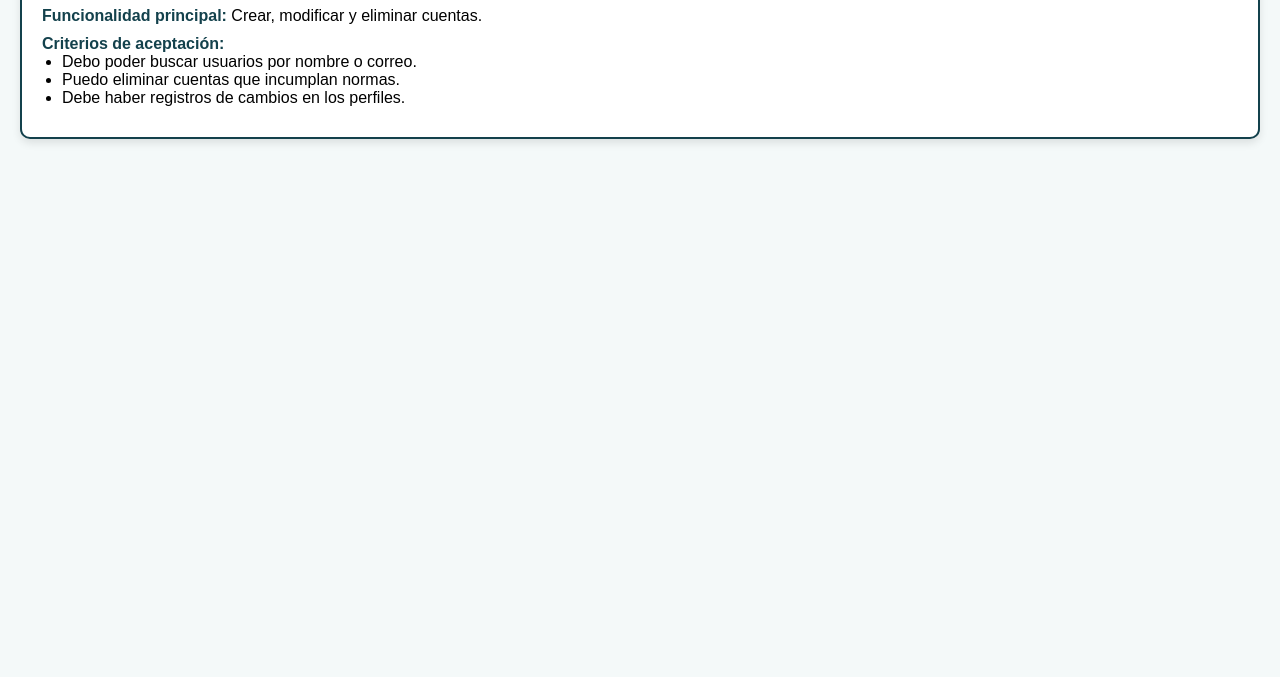
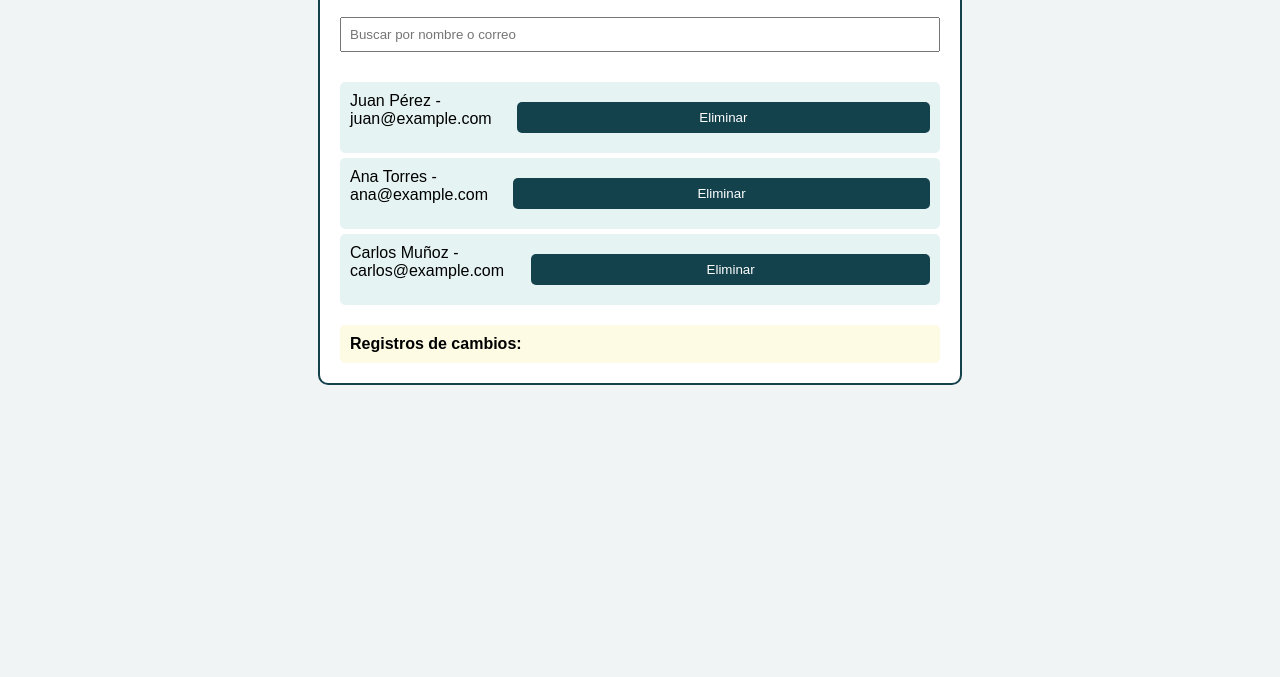
Before and after one commit to Mvaldiviasanchez/Solemne-2, a plain HTML site: page HU005_Ermo.html in a window 1280 px wide. Shown: the part 123-800 px from the top of the page. Drawn offline with Linux system fonts and the light colour scheme.

Commit message:
Update HU005_Ermo.html

```diff
--- a/HU005_Ermo.html
+++ b/HU005_Ermo.html
@@ -2,55 +2,114 @@
 <html lang="es">
 <head>
   <meta charset="UTF-8">
-  <title>HU005 - Administración de usuarios</title>
+  <title>HU005 - Administración de Usuarios</title>
   <style>
     body {
       font-family: Arial, sans-serif;
-      background-color: #f4f9f9;
-      margin: 20px;
+      background-color: #f0f4f5;
+      padding: 20px;
     }
 
-    .story {
-      background-color: #ffffff;
+    .container {
+      background: #fff;
       border: 2px solid #13414C;
       border-radius: 10px;
       padding: 20px;
-      box-shadow: 0 4px 8px rgba(0,0,0,0.1);
+      max-width: 600px;
+      margin: auto;
     }
 
     h1 {
-      color: #13414C;
       text-align: center;
-    }
-
-    .section {
-      margin-bottom: 10px;
-    }
-
-    .section strong {
       color: #13414C;
     }
 
-    ul {
-      margin: 0;
-      padding-left: 20px;
+    input, button {
+      margin: 10px 0;
+      padding: 8px;
+      width: 100%;
+      box-sizing: border-box;
+    }
+
+    button {
+      background-color: #13414C;
+      color: white;
+      border: none;
+      border-radius: 5px;
+      cursor: pointer;
+    }
+
+    .user-list {
+      margin-top: 20px;
+    }
+
+    .user {
+      display: flex;
+      justify-content: space-between;
+      background: #e6f3f3;
+      margin-bottom: 5px;
+      padding: 10px;
+      border-radius: 5px;
+    }
+
+    .logs {
+      margin-top: 20px;
+      background: #fdfbe4;
+      padding: 10px;
+      border-radius: 5px;
     }
   </style>
 </head>
 <body>
+  <div class="container">
+    <h1>Administración de Usuarios</h1>
 
-  <h1>HU005 - Administración de cuentas y perfiles de usuario</h1>
-  <div class="story">
-    <div class="section"><strong>Como administrador:</strong> necesito gestionar usuarios para mantener la trazabilidad en la plataforma.</div>
-    <div class="section"><strong>Funcionalidad principal:</strong> Crear, modificar y eliminar cuentas.</div>
-    <div class="section"><strong>Criterios de aceptación:</strong>
-      <ul>
-        <li>Debo poder buscar usuarios por nombre o correo.</li>
-        <li>Puedo eliminar cuentas que incumplan normas.</li>
-        <li>Debe haber registros de cambios en los perfiles.</li>
-      </ul>
-    </div>
+    <input type="text" id="busqueda" placeholder="Buscar por nombre o correo" oninput="buscarUsuario()">
+
+    <div class="user-list" id="usuarios"></div>
+
+    <div class="logs" id="logs"><strong>Registros de cambios:</strong><br></div>
   </div>
 
+  <script>
+    const usuarios = [
+      { nombre: "Juan Pérez", correo: "juan@example.com" },
+      { nombre: "Ana Torres", correo: "ana@example.com" },
+      { nombre: "Carlos Muñoz", correo: "carlos@example.com" }
+    ];
+
+    function mostrarUsuarios(lista) {
+      const contenedor = document.getElementById('usuarios');
+      contenedor.innerHTML = "";
+      lista.forEach((u, index) => {
+        const div = document.createElement('div');
+        div.className = 'user';
+        div.innerHTML = `
+          ${u.nombre} - ${u.correo}
+          <button onclick="eliminarUsuario(${index})">Eliminar</button>
+        `;
+        contenedor.appendChild(div);
+      });
+    }
+
+    function buscarUsuario() {
+      const texto = document.getElementById('busqueda').value.toLowerCase();
+      const filtrados = usuarios.filter(u =>
+        u.nombre.toLowerCase().includes(texto) || u.correo.toLowerCase().includes(texto)
+      );
+      mostrarUsuarios(filtrados);
+    }
+
+    function eliminarUsuario(index) {
+      const usuario = usuarios[index];
+      usuarios.splice(index, 1);
+      const log = document.getElementById('logs');
+      log.innerHTML += `🗑️ Usuario eliminado: ${usuario.nombre} - ${usuario.correo}<br>`;
+      buscarUsuario(); // actualiza la vista
+    }
+
+    // Mostrar usuarios al cargar
+    window.onload = () => mostrarUsuarios(usuarios);
+  </script>
 </body>
 </html>
```
